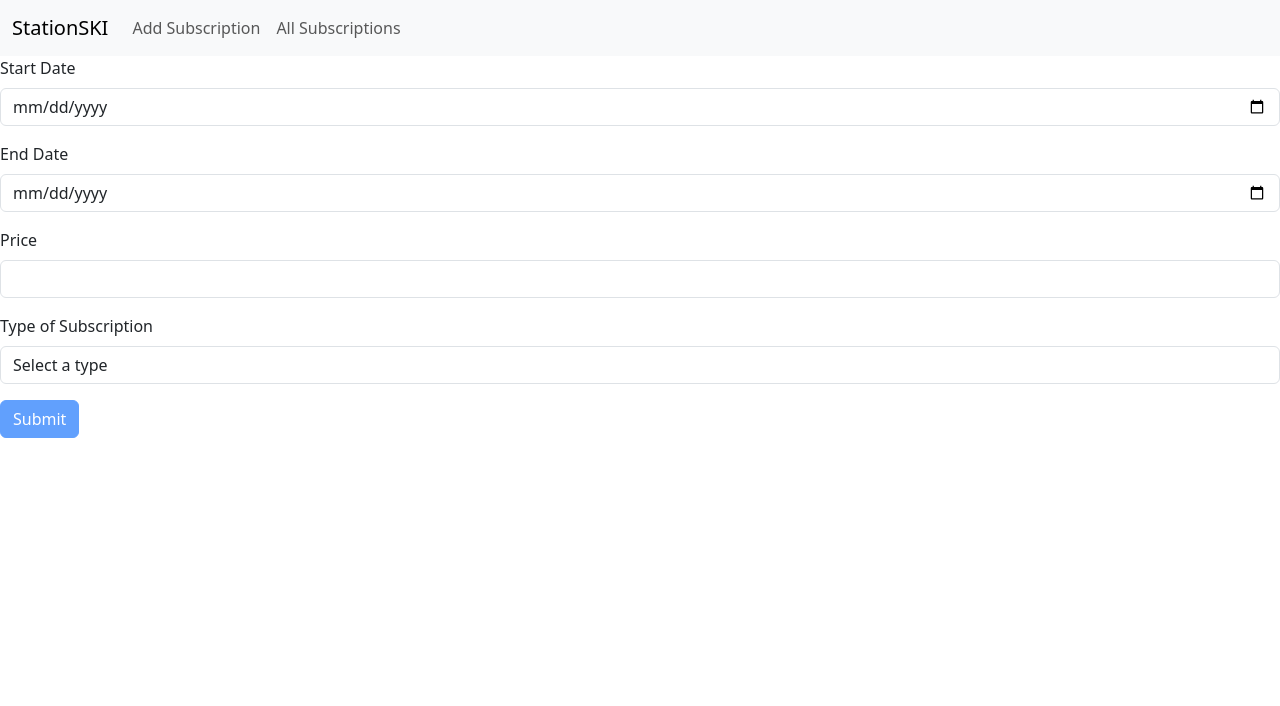
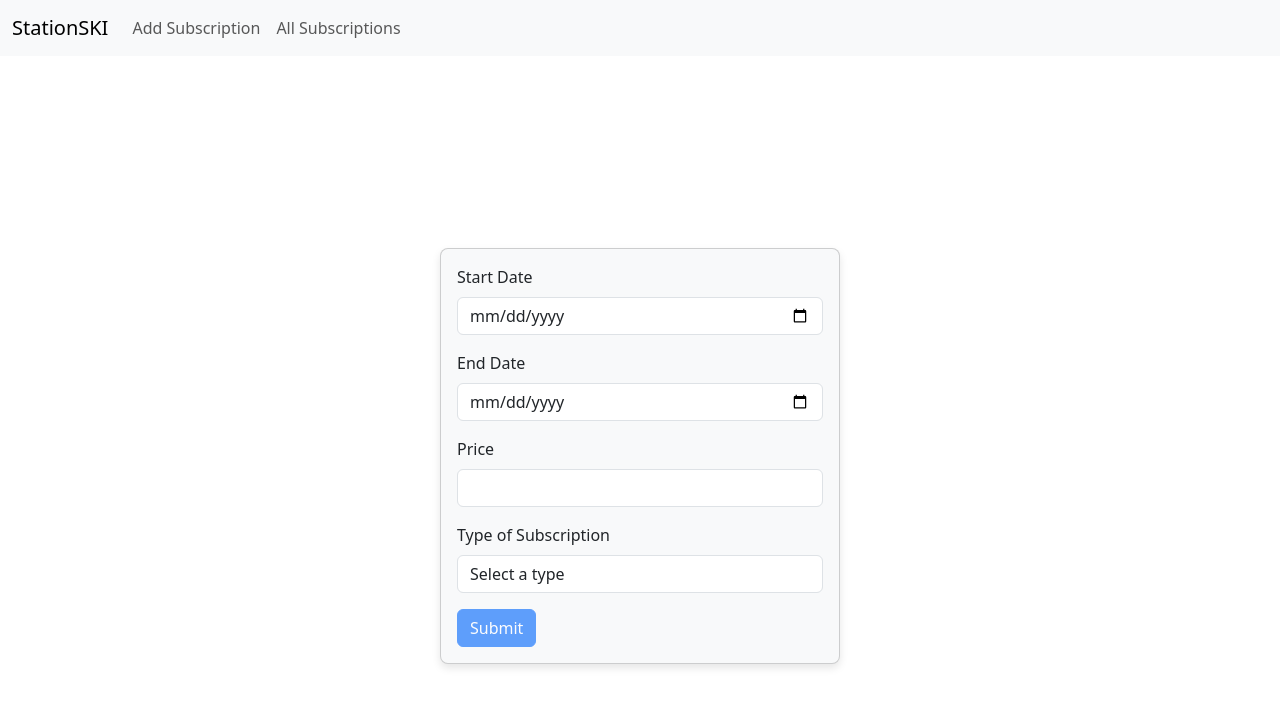
Before and after one commit to nassimfatnassi1999/font-station-SKI, an Angular app: page /add-subscription in a window 1280 px wide. Shown: the top 706 px of the page. Built offline with nearby package versions, Linux system fonts and the light colour scheme.

Commit message:
update port

```diff
--- a/src/app/components/subscription/add-subscription/add-subscription.component.css
+++ b/src/app/components/subscription/add-subscription/add-subscription.component.css
@@ -0,0 +1,5 @@
+.card {
+    background-color: #f8f9fa; /* Couleur de fond claire */
+    border-radius: 8px; /* Arrondi des coins */
+    box-shadow: 0 4px 8px rgba(0, 0, 0, 0.1); /* Ombre pour donner du relief */
+  }
--- a/src/app/components/subscription/add-subscription/add-subscription.component.html
+++ b/src/app/components/subscription/add-subscription/add-subscription.component.html
@@ -1,24 +1,24 @@
+<div class="container d-flex justify-content-center align-items-center vh-100">
+  <div class="card" style="width: 400px;">
+    <div class="card-body">
       <form [formGroup]="subscriptionForm" (ngSubmit)="onSubmit()" class="needs-validation" novalidate>
 
         <!-- Start Date -->
         <div class="mb-3">
           <label for="startDate" class="form-label">Start Date</label>
           <input type="date" id="startDate" class="form-control" formControlName="startDate" required>
-
         </div>
 
         <!-- End Date -->
         <div class="mb-3">
           <label for="endDate" class="form-label">End Date</label>
           <input type="date" id="endDate" class="form-control" formControlName="endDate" required>
-
         </div>
 
         <!-- Price -->
         <div class="mb-3">
           <label for="price" class="form-label">Price</label>
           <input type="number" id="price" class="form-control" formControlName="price" required>
-
         </div>
 
         <!-- Type of Subscription -->
@@ -28,12 +28,14 @@
             <option value="" disabled>Select a type</option>
             <option value="ANNUAL">ANNUAL</option>
             <option value="MONTHLY">MONTHLY</option>
-        <option value="WEEKLY">SEMESTRIEL</option>
+            <option value="SEMESTRIEL">SEMESTRIEL</option>
           </select>
-
         </div>
 
         <!-- Submit Button -->
         <button type="submit" class="btn btn-primary" [disabled]="subscriptionForm.invalid">Submit</button>
 
       </form>
+    </div>
+  </div>
+</div>
--- a/src/app/services/subscription.service.ts
+++ b/src/app/services/subscription.service.ts
@@ -7,7 +7,7 @@ import { Observable } from 'rxjs/internal/Observable';
   providedIn: 'root'
 })
 export class SubcriptionService {
-  apiUrl: string ="http://backend-service:30100/api/subscription";
+  apiUrl: string ="http://backend-service:9000/api/subscription";
 
   constructor(private http: HttpClient) { }
 
```
Also changed, not shown: 1 other file (tests, documents, lock files or other folders). Lines whose indentation alone changed are shown as unchanged.
